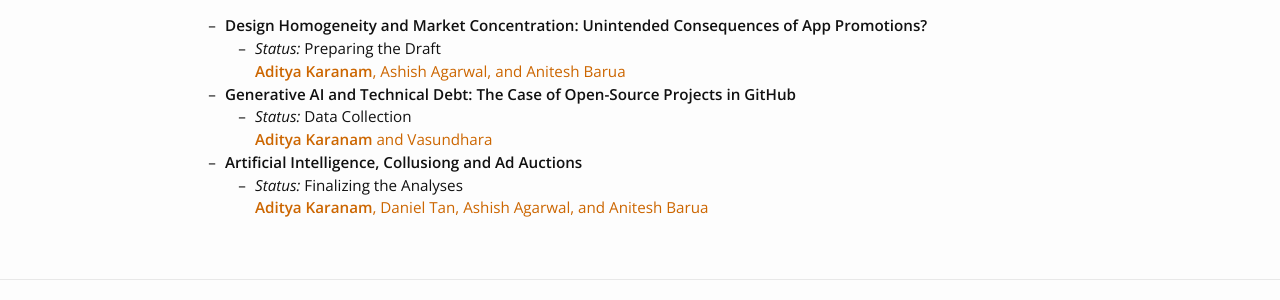
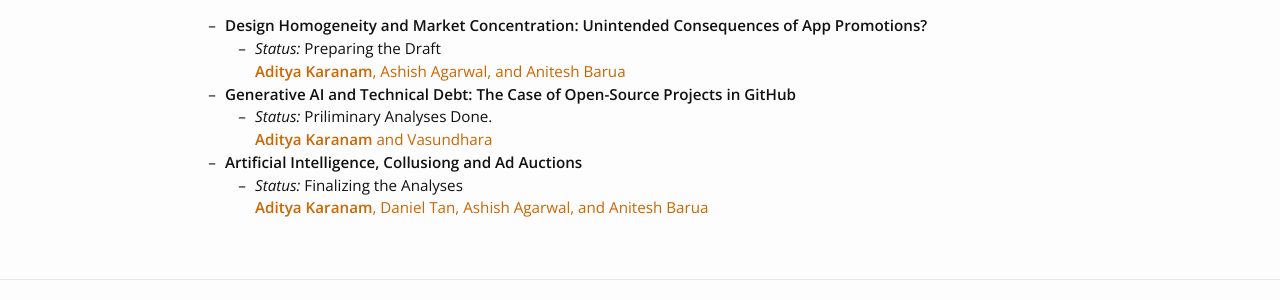
Before and after one commit to askaranam/askaranam.github.io, a Jekyll site: the page built from research.md, in a window 1280 px wide. Shown: the part 766-1066 px from the top of the page. Built offline with Jekyll 4.4.1, drawn with Linux system fonts in a browser that asks for light colours; nearby versions of some CDN libraries; some web fonts are replaced.

Commit message:
Update research.md

```diff
--- a/research.md
+++ b/research.md
@@ -42,7 +42,7 @@ Here, you can find materials relevant to my published research and research in p
     * *Status:* Preparing the Draft <br/>
     <span style="color: rgb(204,102,0)"><b>Aditya Karanam</b>, Ashish Agarwal, and Anitesh Barua</span>
 * **Generative AI and Technical Debt: The Case of Open-Source Projects in GitHub**
-    * *Status:* Data Collection <br/>
+    * *Status:* Priliminary Analyses Done. <br/>
     <span style="color: rgb(204,102,0)"><b>Aditya Karanam</b> and Vasundhara</span>
 * **Artificial Intelligence, Collusiong and Ad Auctions**
     * *Status:* Finalizing the Analyses <br/>
```
